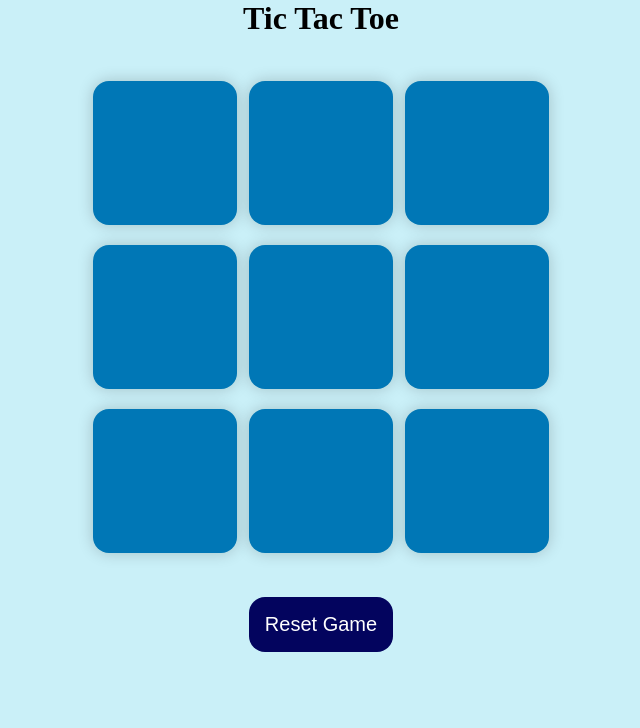
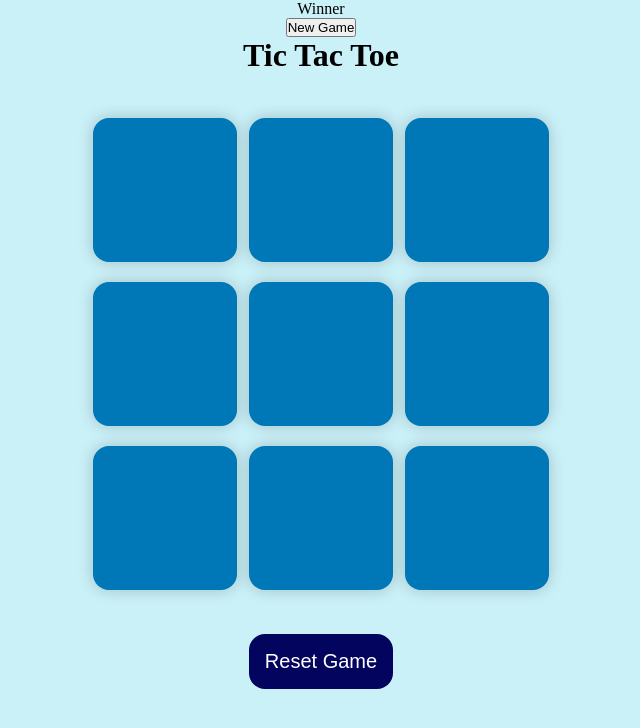
Before and after one commit to Samriddhi2913/TicTacToe_Game, a plain HTML site: page index.html in a window 1280 px wide. Shown: the whole page, without its empty margins (319-959 px from the left). Drawn offline with Linux system fonts and the light colour scheme.

Commit message:
Update HTML and App.js

```diff
--- a/app.js
+++ b/app.js
@@ -37,7 +37,7 @@ const checkWinner=()=>{
 
         if(pos1Val !="" && pos2Val != "" && pos3Val !=" "){
             if(pos1Val==pos2Val && pos2Val==pos3Val){
-                console.log("Winner");
+                console.log("Winner",pos1Val);
             }
         }
     }
--- a/index.html
+++ b/index.html
@@ -7,6 +7,10 @@
     <title>Tic Tac Toe Game</title>
 </head>
 <body>
+    <div class="msg-container">
+        <p id="msg">Winner</p>
+        <button id="newGameBtn">New Game</button>
+    </div>
     <main>
         <h1>Tic Tac Toe</h1>
         <div class="container">
```
